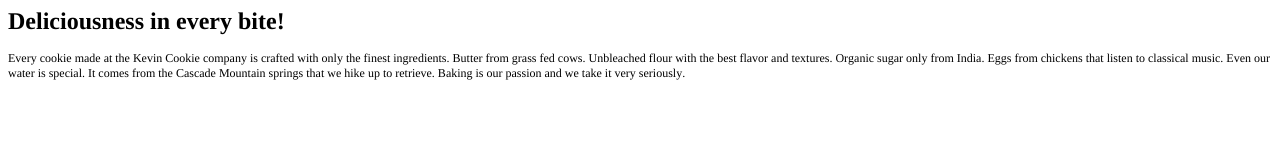
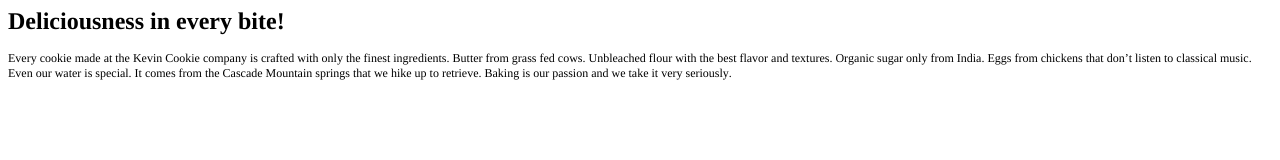
Before and after one commit to waleedahmedawaan/KevinCookieCompany, a plain HTML site: page index.htm in a window 1280 px wide. Drawn offline with Linux system fonts and the light colour scheme.

Commit message:
updated text to don't listen

```diff
--- a/index.htm
+++ b/index.htm
@@ -13,6 +13,6 @@
 </head>
 <body>
 <h1 style="margin: 0.0px 0.0px 16.1px 0.0px; font: 24.0px Times; -webkit-text-stroke: #000000"><span class="s1"><b>Deliciousness in every bite!</b></span></h1>
-<p class="p2"><span class="s1">Every cookie made at the Kevin Cookie company is crafted with only the finest ingredients. Butter from grass fed cows. Unbleached flour with the best flavor and textures. Organic sugar only from India. Eggs from chickens that listen to classical music. Even our water is special. It comes from the Cascade Mountain springs that we hike up to retrieve. Baking is our passion and we take it very seriously.</span></p>
+<p class="p2"><span class="s1">Every cookie made at the Kevin Cookie company is crafted with only the finest ingredients. Butter from grass fed cows. Unbleached flour with the best flavor and textures. Organic sugar only from India. Eggs from chickens that don’t listen to classical music. Even our water is special. It comes from the Cascade Mountain springs that we hike up to retrieve. Baking is our passion and we take it very seriously.</span></p>
 </body>
 </html>
```
